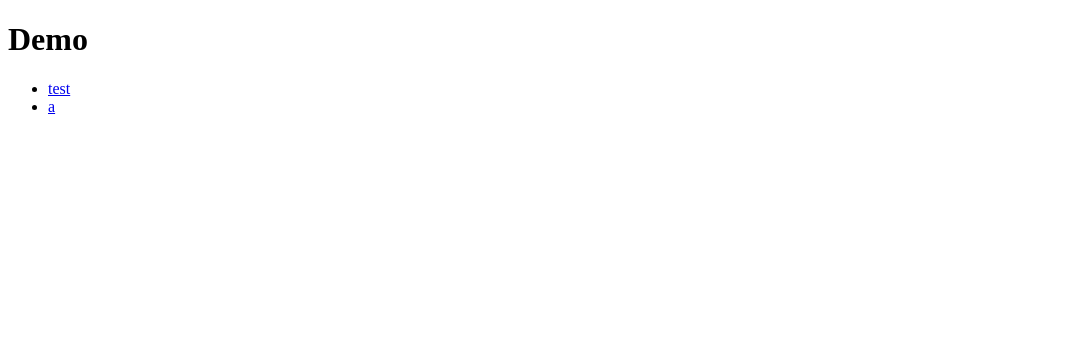
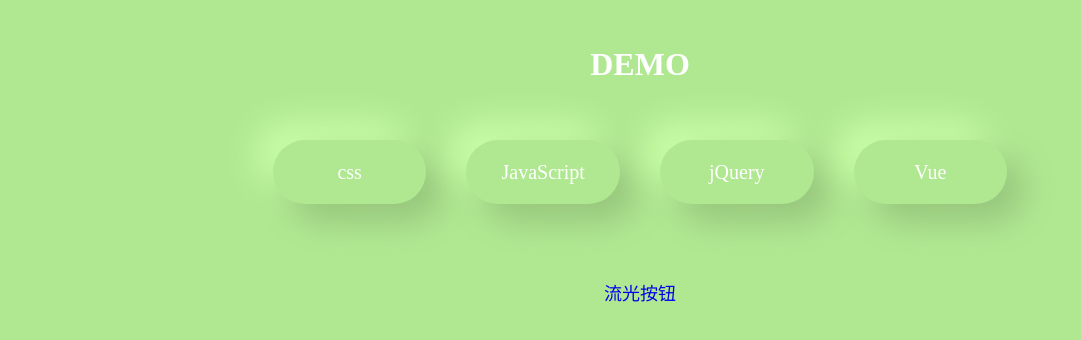
Before and after one commit to b-yp/demo, a plain HTML site: page index.html in a window 1280 px wide. Shown: the whole page, without its empty margins (0-1081 px from the left). Drawn offline with Linux system fonts and the light colour scheme.

Commit message:
index.html and 流光按钮

```diff
--- a/index.html
+++ b/index.html
@@ -4,13 +4,146 @@
   <meta charset="UTF-8">
   <meta name="viewport" content="width=device-width, initial-scale=1.0">
   <title>Demo</title>
+  <style>
+    * {
+      margin: 0;
+      padding: 0;
+      list-style-type: none;
+      text-decoration: none;
+    }
+    body {
+      background-color: #b0e892;
+    }
+    .container {
+      width: 100%;
+      height: 100%;
+      display: flex;
+      flex-direction: column;
+      align-items: center;
+    }
+    .container .title {
+      height: 16vh;
+      width: 100%;
+      display: flex;
+      justify-content: center;
+      align-items: center;
+      box-sizing: border-box;
+      color: #fff;
+    }
+    .container .tab {
+      width: 100%;
+      display: flex;
+      justify-content: center;
+      margin-bottom: 6vh;
+      font-size: 20px;
+    }
+    .container .tab>div {
+      width: 12%;
+      height: 8vh;
+      margin: 12px 20px;
+      cursor: pointer;
+      background-color: #b0e892;
+      display: flex;
+      justify-content: center;
+      align-items: center;
+      border-radius: 4vh;
+      box-shadow:  17px 17px 34px #96c57c,
+             -17px -17px 34px #caffa8;
+      color: #fff;
+    }
+    .container .tab>div:hover {
+      box-shadow: inset 17px 17px 34px #96c57c,
+            inset -17px -17px 34px #caffa8;
+      color: #eee;
+    }
+    .main ul {
+      height: 60vh;
+      width: 50vw;
+      overflow-y: auto;
+      overflow-x: hidden;
+      font-size: 18px;
+      display: none;
+    }
+    .main ul::-webkit-scrollbar {
+      display:none;
+    }
+    .main ul>li {
+      height: 60px;
+      line-height: 60px;
+      text-align: center;
+    }
+    .main ul>li>a:hover {
+      color: #fff;
+    }
+    /* .main>ul>li:hover {
+      background: #a5d989;
+    } */
+  </style>
 </head>
 <body>
-  <h1>Demo</h1>
+  <div class="container">
+    <div class="title">
+      <h1>DEMO</h1>
+    </div>
+    <div class="tab">
+      <div class="css-btn">css</div>
+      <div class="js-btn">JavaScript</div>
+      <div class="jq-btn">jQuery</div>
+      <div class="vue-btn">Vue</div>
+    </div>
+    <div class="main">
+      <ul class="css" style="display: block;">
+        <li><a href="./css/流光按钮.html">流光按钮</a></li>
 
-  <ul>
-    <li><a href="./test.html">test</a></li>
-    <li><a href="./a.html">a</a></li>
-  </ul>
+      </ul>
+      <ul class="js">
+
+      </ul>
+      <ul class="jq">
+
+      </ul>
+      <ul class="vue">
+
+      </ul>
+    </div>
+  </div>
+  <script>
+    let cssBtn = document.querySelector('.css-btn')
+    let jsBtn = document.querySelector('div.js-btn')
+    let jqBtn = document.querySelector('div.jq-btn')
+    let vueBtn = document.querySelector('div.vue-btn')
+
+    let ul = document.querySelectorAll('ul')
+    let css = document.querySelector('ul.css')
+    let js = document.querySelector('ul.js')
+    let jq = document.querySelector('ul.jq')
+    let vue = document.querySelector('ul.vue')
+
+    cssBtn.style.color = 'red;'
+
+    function ulhide() {
+      ul.forEach((item) => {
+        item.style.display = 'none'
+      })
+    }
+
+    cssBtn.addEventListener('mouseover', () => {
+      ulhide()
+      css.style.display = 'block'
+    })
+    jsBtn.addEventListener('mouseover', () => {
+      ulhide()
+      js.style.display = 'block'
+    })
+    jqBtn.addEventListener('mouseover', () => {
+      ulhide()
+      jq.style.display = 'block'
+    })
+    vueBtn.addEventListener('mouseover', () => {
+      ulhide()
+      vue.style.display = 'block'
+    })
+
+  </script>
 </body>
 </html>
```
Also changed, not shown: a.html (deleted, +0 -12 lines), css/流光按钮.html (added, +70 -0 lines), test.html (deleted, +0 -1 lines).
